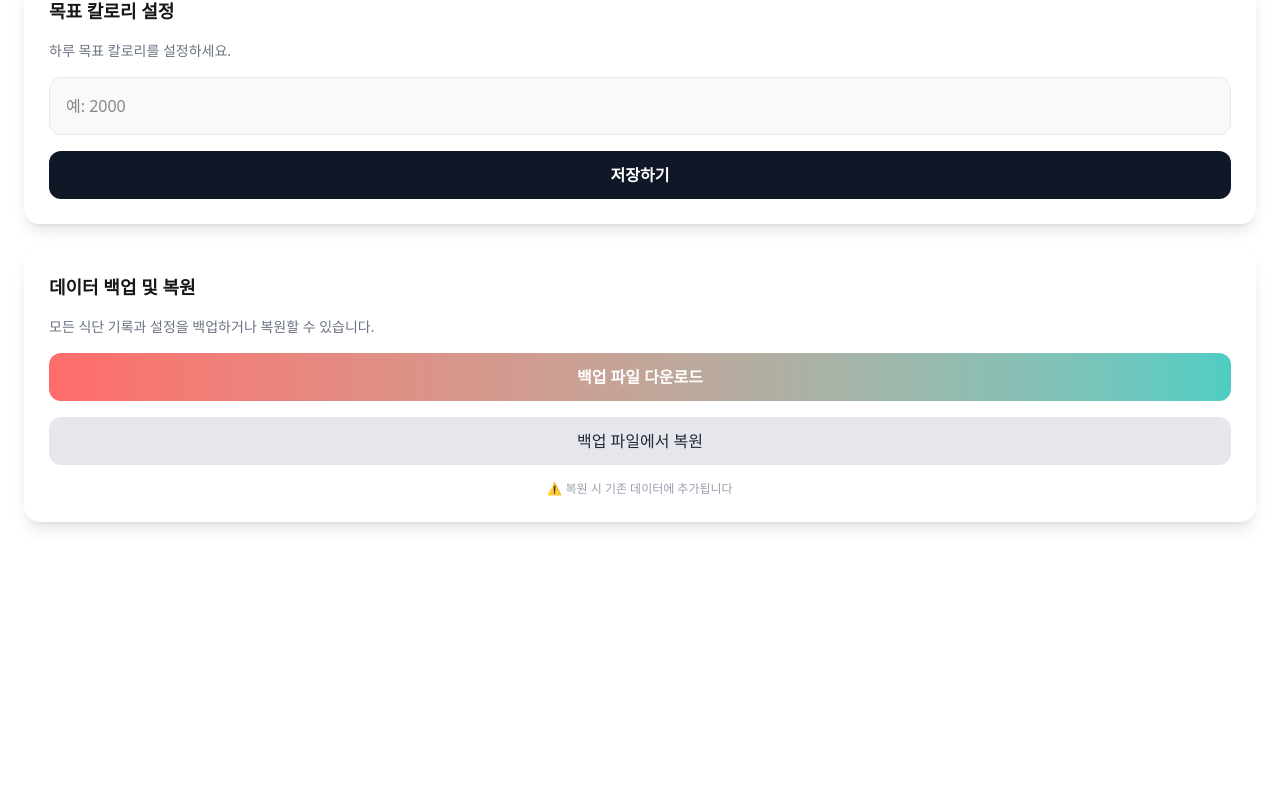
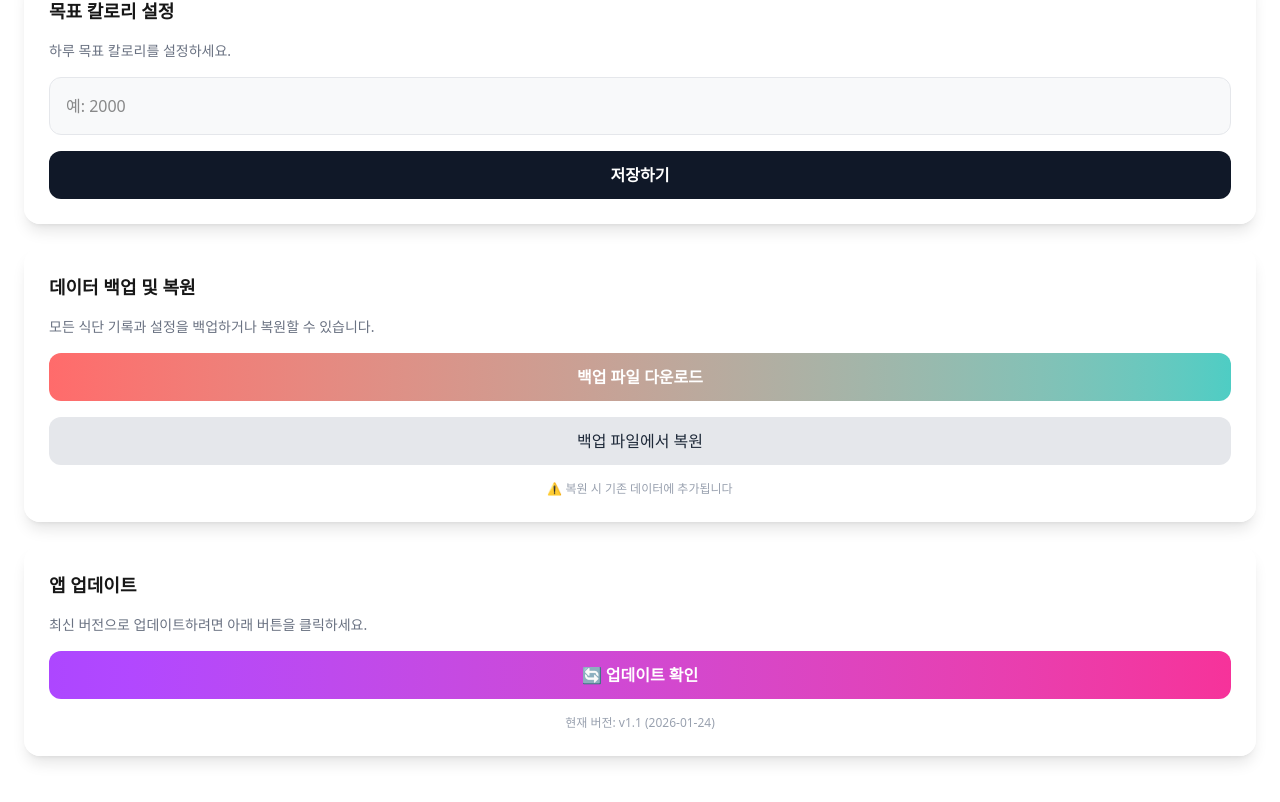
Before and after one commit to SeongGi/kcalcal-app-public, a Next.js app: page /settings in a window 1280 px wide. Shown: the part 376-1178 px from the top of the page. Before the commit the page ends 978 px from the top, so only its background shows below. Built offline with nearby package versions, Linux system fonts and the light colour scheme.

Commit message:
feat: Add manual update button in settings
- 설정 페이지에 앱 업데이트 버튼 추가
- Service Worker 강제 업데이트 기능
- 업데이트 후 자동 새로고침
- 현재 버전 표시 (v1.1)

```diff
--- a/src/app/settings/page.tsx
+++ b/src/app/settings/page.tsx
@@ -20,6 +20,7 @@ export default function SettingsPage() {
     const [message, setMessage] = useState("");
     const [goalCalories, setGoalCalories] = useState("");
     const [backupLoading, setBackupLoading] = useState(false);
+    const [updateChecking, setUpdateChecking] = useState(false);
     const fileInputRef = useRef<HTMLInputElement>(null);
     const isInitialMount = useRef(true);
 
@@ -121,6 +122,32 @@ export default function SettingsPage() {
             if (fileInputRef.current) {
                 fileInputRef.current.value = "";
             }
+        }
+    };
+
+    const handleCheckUpdate = async () => {
+        setUpdateChecking(true);
+        try {
+            if ('serviceWorker' in navigator) {
+                const registration = await navigator.serviceWorker.getRegistration();
+                if (registration) {
+                    await registration.update();
+                    setMessage("업데이트를 확인했습니다. 페이지를 새로고침합니다...");
+                    setTimeout(() => {
+                        window.location.reload();
+                    }, 1500);
+                } else {
+                    setMessage("Service Worker가 등록되지 않았습니다.");
+                }
+            } else {
+                setMessage("이 브라우저는 Service Worker를 지원하지 않습니다.");
+            }
+        } catch (error) {
+            console.error("Update check error:", error);
+            setMessage("업데이트 확인에 실패했습니다.");
+        } finally {
+            setUpdateChecking(false);
+            setTimeout(() => setMessage(""), 3000);
         }
     };
 
@@ -247,6 +274,24 @@ export default function SettingsPage() {
                 </p>
             </div>
 
+            {/* App Update Section */}
+            <div className="glass-card p-6 space-y-4">
+                <h2 className="text-lg font-bold">앱 업데이트</h2>
+                <p className="text-sm text-gray-500">
+                    최신 버전으로 업데이트하려면 아래 버튼을 클릭하세요.
+                </p>
+                <button
+                    onClick={handleCheckUpdate}
+                    disabled={updateChecking}
+                    className="w-full py-3 bg-gradient-to-r from-purple-500 to-pink-500 text-white font-bold rounded-xl disabled:opacity-50"
+                >
+                    {updateChecking ? "확인 중..." : "🔄 업데이트 확인"}
+                </button>
+                <p className="text-xs text-gray-400 text-center">
+                    현재 버전: v1.1 (2026-01-24)
+                </p>
+            </div>
+
             {/* Reload Models Button */}
             {apiKey && (
                 <div className="glass-card p-6 space-y-4">
```
